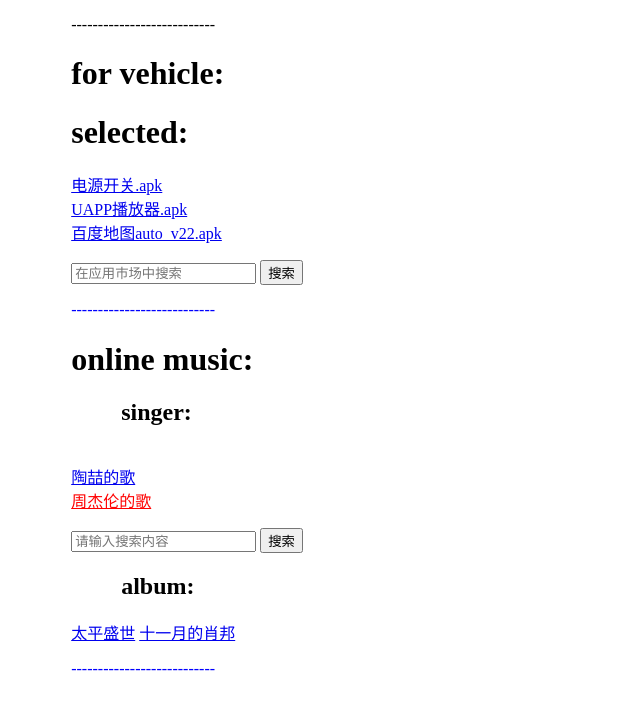
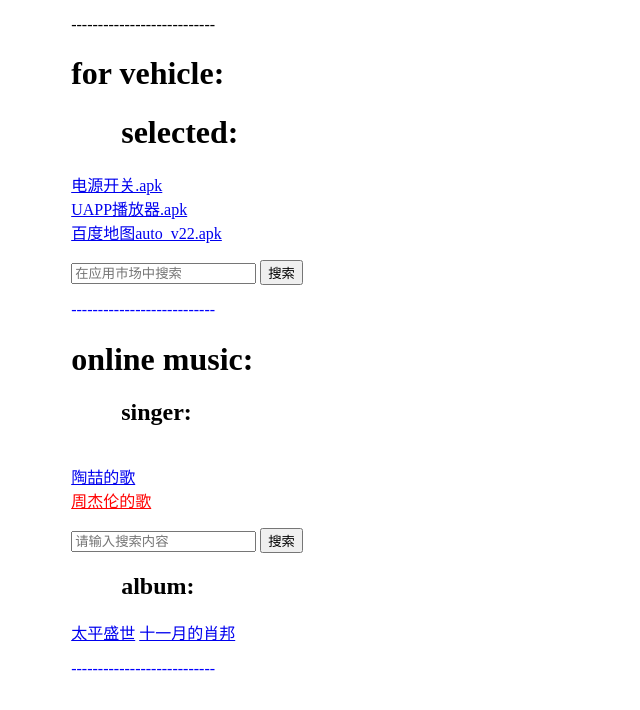
Before and after one commit to ChinaClay/allinone, a plain HTML site: page index.html in a window 1280 px wide. Shown: the whole page, without its empty margins (0-640 px from the left). Drawn offline with Linux system fonts and the light colour scheme.

Commit message:
layout changed

```diff
--- a/index.html
+++ b/index.html
@@ -22,7 +22,7 @@
   <div class="layout">
   <p>---------------------------</p> <!-- cut line-->
   <h1>for vehicle:</h1>
-  <h1>selected:</h1>
+  <h1 style="margin-left: 50px">selected:</h1>
   <a href="https://github.com/ChinaClay/publicresource/raw/refs/heads/main/Vehicle/apks/PowerSwitch_20261111_954.apk">电源开关.apk</a>
   <br>
   <a href="https://github.com/ChinaClay/publicresource/raw/refs/heads/main/Vehicle/apks/USB_Audio_Player_PRO_v7.1.2.3_20261111_958.apk">UAPP播放器.apk</a>
```
